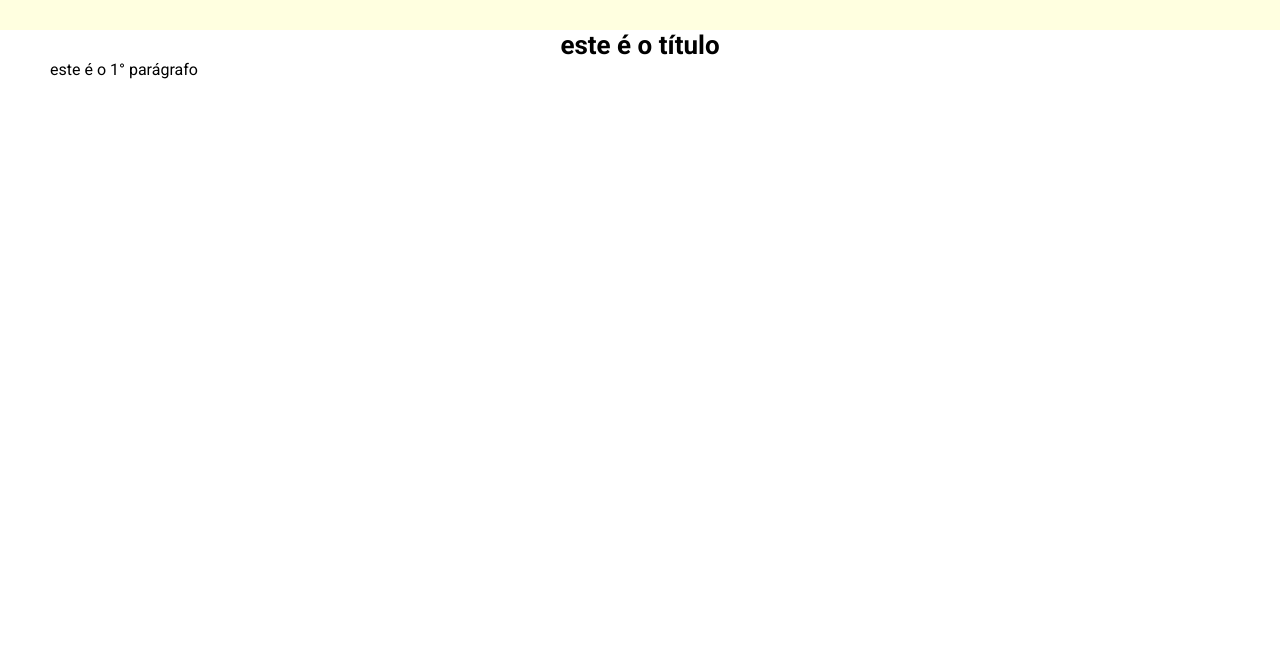
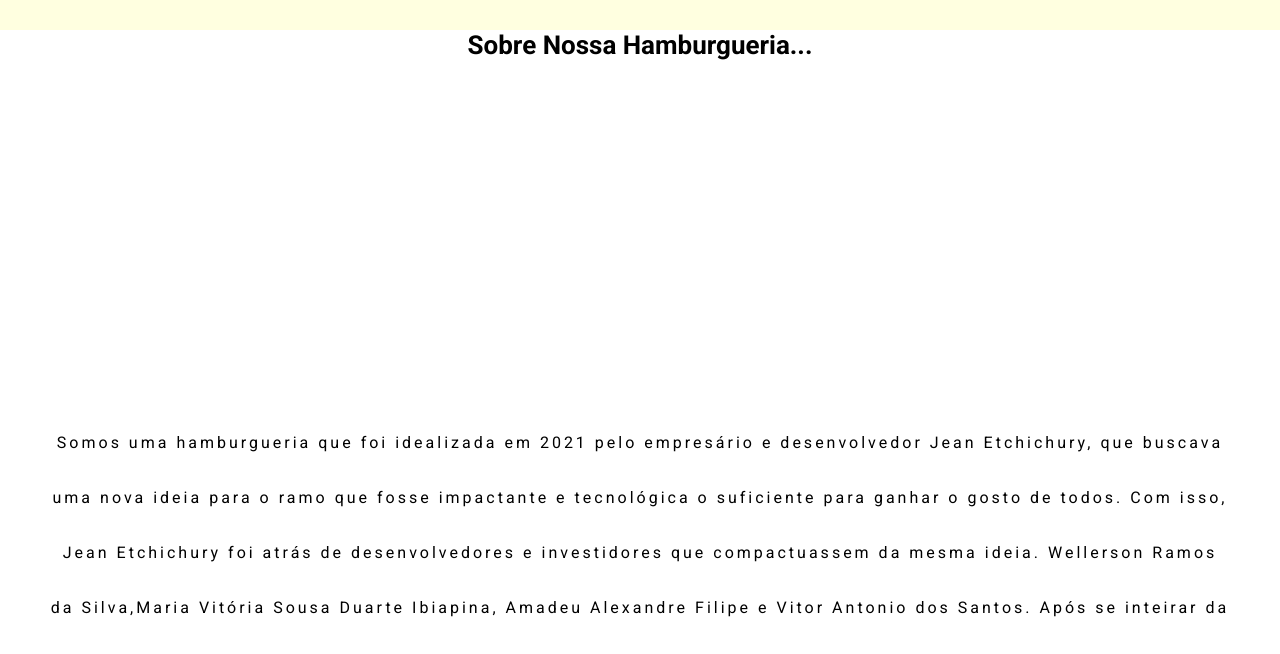
Before and after one commit to V1t0r1a-C001/hamburgueria-m5, a React app: page /about in a window 1280 px wide. Shown: the part 140-794 px from the top of the page. Built offline with nearby package versions, Linux system fonts and the light colour scheme.

Commit message:
colocação de texto

```diff
--- a/src/pages/About.jsx
+++ b/src/pages/About.jsx
@@ -5,14 +5,18 @@ export default function About() {
         <div className='about'>
             <div className = "contabout" >
                 <h1>
-                    este é o título
+                    Sobre Nossa Hamburgueria...
                 </h1>
 
 
-                <div className = "texto">
+                <div className = "ttexto">
                 <p className = "texto">
-                    este é o 1° parágrafo
+                Somos uma hamburgueria que foi idealizada em 2021 pelo empresário e desenvolvedor Jean Etchichury, que buscava uma nova ideia para o ramo que fosse impactante e tecnológica o suficiente para ganhar o gosto de todos. Com isso, Jean Etchichury foi atrás de desenvolvedores e investidores que compactuassem da mesma ideia. Wellerson Ramos da Silva,Maria Vitória Sousa Duarte Ibiapina, Amadeu Alexandre Filipe e Vitor Antonio dos Santos. Após se inteirar da idéia,
+Eles adoraram o conceito de hamburgueria tecnológica e queriam experimentá-lo e pôr em prática. Queríamos criar um lugar que fosse de rápido atendimento e extrema qualidade. Todos os sistemas são automatizados e inteligentes. Oferecemos uma variedade de bebidas e acompanhamentos diferentes incentivando nossos clientes a experimentar todo o nosso menu.
+
                 </p>
+
+                <p className = "texto"> <br /> O texto acima foi criado para emular o “sobre” de uma página de uma hamburgueria real. Textos, site e aplicações foram criados para o trabalho final do curso RESILIA WEBDEV FULLSTAK, no qual, os nomes citados acima são dos criadores da mesma e estão elencados com seus respectivos contatos na página “Contatos”.Com muito carinho e dedicação ao longo de 6 meses, eis nosso projeto que finca como finalizado o curso, mas não os estudos, a dedicação e o amor pela tecnologia. Obrigado a todos os envolvidos e bom apetite!</p>
 
                 </div>
             </div>
--- a/src/sass/components/_about.scss
+++ b/src/sass/components/_about.scss
@@ -12,8 +12,14 @@
         grid-template-rows: 1fr 2fr;
     }
 
+
     .texto{
+        width: 100%;
         font-size: 12pt;
+        text-align: center;
+        letter-spacing: 3px;
+        line-height: 55px;
+
     }
 text-align: justify;
 justify-content: justify;
```
